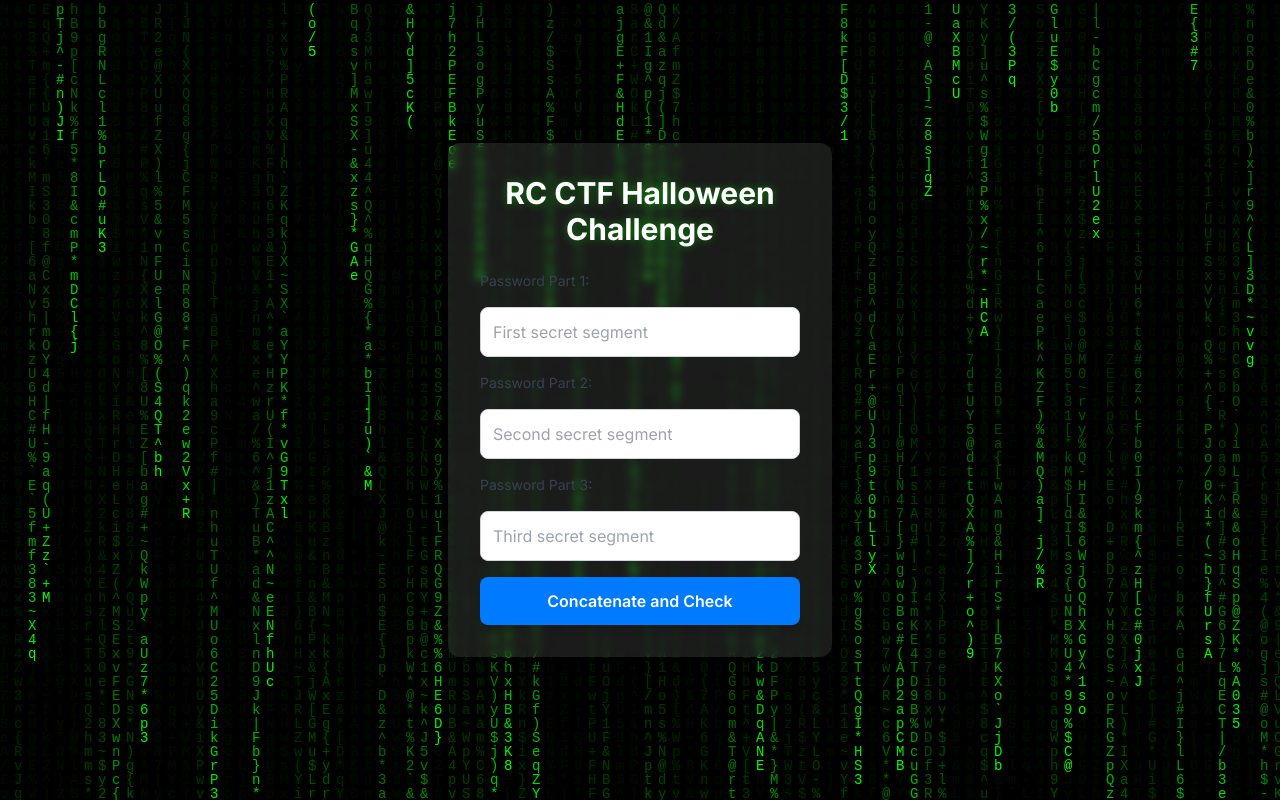
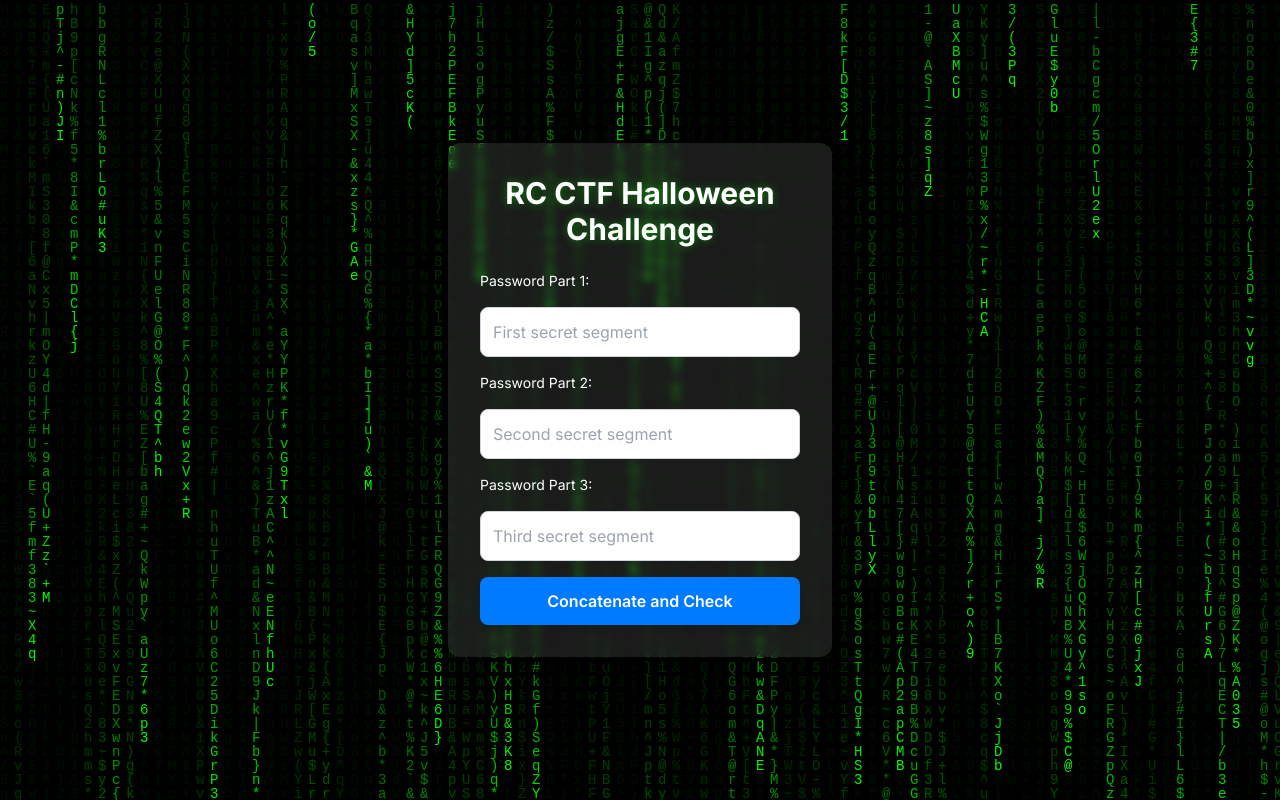
Before and after one commit to Digital-Physics/halloween-ctf-site, a plain HTML site: page index.html in a window 1280 px wide. Drawn offline with nearby package versions, Linux system fonts and the light colour scheme.

Commit message:
updated text color

```diff
--- a/index.html
+++ b/index.html
@@ -63,7 +63,7 @@
     </h2>
 
     <form id="passwordForm" class="space-y-4">
-      <label for="password_one" class="block text-sm font-medium text-gray-700">Password Part 1:</label>
+      <label for="password_one" class="block text-sm font-medium text-white">Password Part 1:</label>
       <input
         type="password"
         id="password_one"
@@ -73,7 +73,7 @@
         class="w-full p-3 border border-gray-300 rounded-lg focus:ring-primary focus:border-primary transition duration-150 ease-in-out"
       />
 
-      <label for="password_two" class="block text-sm font-medium text-gray-700">Password Part 2:</label>
+      <label for="password_two" class="block text-sm font-medium text-white">Password Part 2:</label>
       <input
         type="password"
         id="password_two"
@@ -83,7 +83,7 @@
         class="w-full p-3 border border-gray-300 rounded-lg focus:ring-primary focus:border-primary transition duration-150 ease-in-out"
       />
 
-      <label for="password_three" class="block text-sm font-medium text-gray-700">Password Part 3:</label>
+      <label for="password_three" class="block text-sm font-medium text-white">Password Part 3:</label>
       <input
         type="password"
         id="password_three"
```
